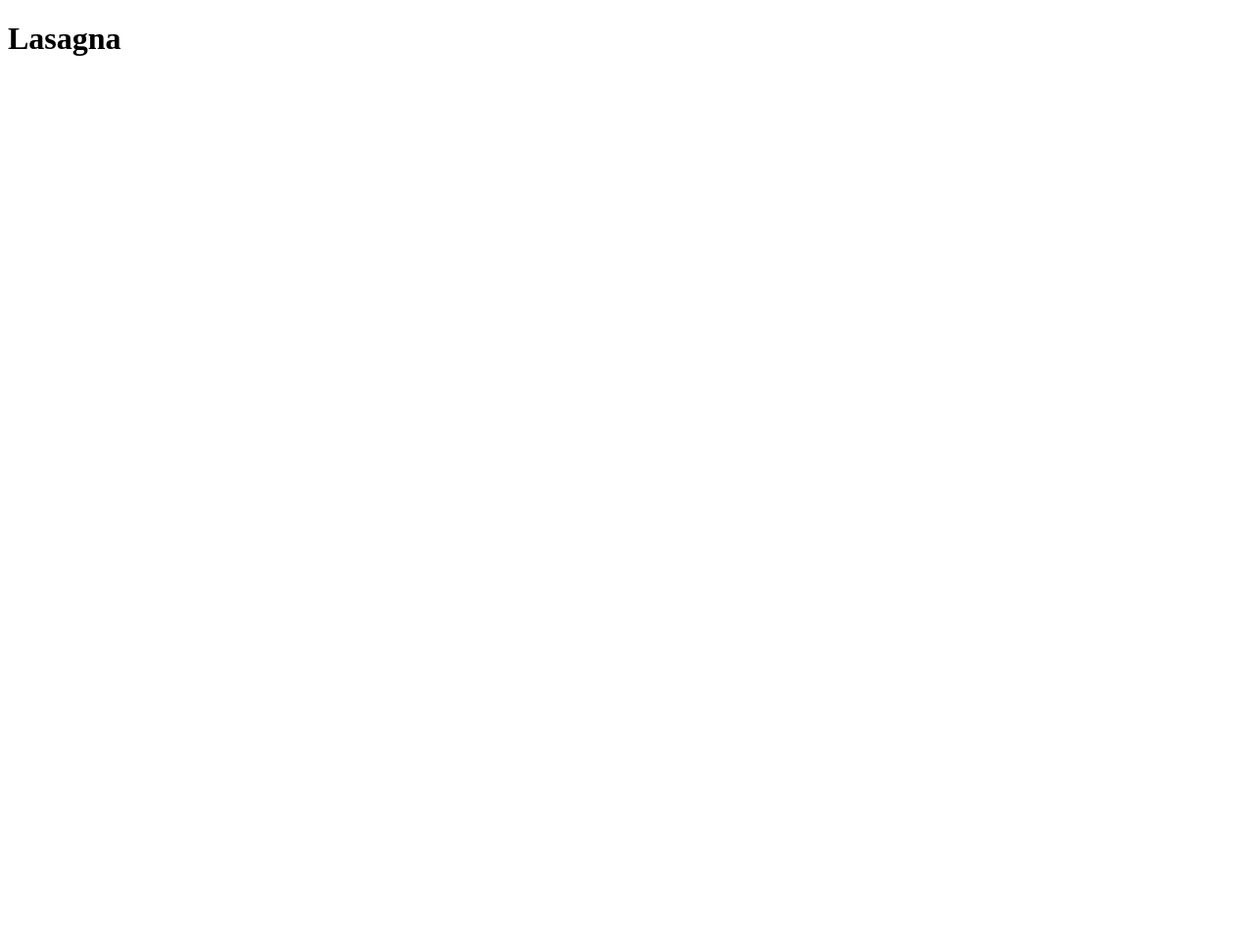
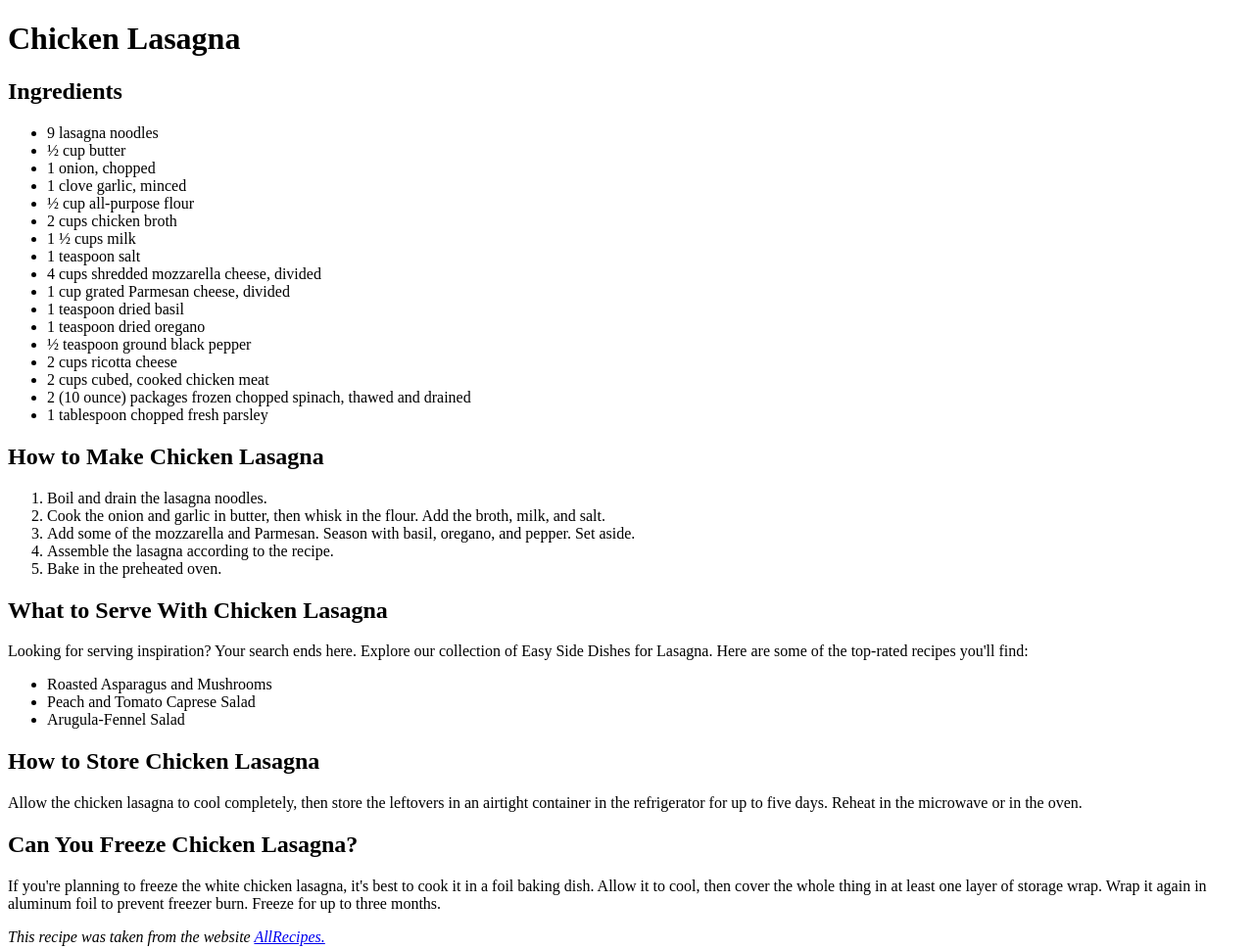
Before and after one commit to rottingyourself/odin-recipes, a plain HTML site: page recipes/lasagna.html in a window 1280 px wide. Shown: the whole page at 98% size. Before the commit the page ends 800 px from the top, so only its background shows below. Drawn offline with Linux system fonts and the light colour scheme.

Commit message:
Adicionando a receita completa da Lasagna, futuramente adicionar imagem

```diff
--- a/recipes/lasagna.html
+++ b/recipes/lasagna.html
@@ -3,9 +3,54 @@
 <head>
     <meta charset="UTF-8">
     <meta name="viewport" content="width=device-width, initial-scale=1.0">
-    <title>Lasagna</title>
+    <title>Chicken Lasagna Recipe</title>
 </head>
 <body>
-    <h1>Lasagna</h1>
+    <h1>Chicken Lasagna</h1>
+    <h2>Ingredients</h2>
+    <ul>
+        <li>9 lasagna noodles</li>
+        <li>½ cup butter</li>
+        <li>1 onion, chopped</li>
+        <li>1 clove garlic, minced</li>
+        <li>½ cup all-purpose flour</li>
+        <li>2 cups chicken broth</li>
+        <li>1 ½ cups milk</li>
+        <li>1 teaspoon salt</li>
+        <li>4 cups shredded mozzarella cheese, divided</li>
+        <li>1 cup grated Parmesan cheese, divided</li>
+        <li>1 teaspoon dried basil</li>
+        <li>1 teaspoon dried oregano</li>
+        <li>½ teaspoon ground black pepper</li>
+        <li>2 cups ricotta cheese</li>
+        <li>2 cups cubed, cooked chicken meat</li>
+        <li>2 (10 ounce) packages frozen chopped spinach, thawed and drained</li>
+        <li>1 tablespoon chopped fresh parsley</li>
+    </ul>
+
+    <h2>How to Make Chicken Lasagna</h2>
+    <ol>
+        <li>Boil and drain the lasagna noodles.</li>
+        <li>Cook the onion and garlic in butter, then whisk in the flour. Add the broth, milk, and salt.</li>
+        <li>Add some of the mozzarella and Parmesan. Season with basil, oregano, and pepper. Set aside.</li>
+        <li>Assemble the lasagna according to the recipe.</li>
+        <li>Bake in the preheated oven.</li>
+    </ol>
+
+    <h2>What to Serve With Chicken Lasagna</h2>
+    <p>Looking for serving inspiration? Your search ends here. Explore our collection of Easy Side Dishes for Lasagna. Here are some of the top-rated recipes you'll find:</p>
+    <ul>
+        <li>Roasted Asparagus and Mushrooms</li>
+        <li>Peach and Tomato Caprese Salad</li>
+        <li>Arugula-Fennel Salad</li>
+    </ul>
+
+    <h2>How to Store Chicken Lasagna</h2>
+    <p>Allow the chicken lasagna to cool completely, then store the leftovers in an airtight container in the refrigerator for up to five days. Reheat in the microwave or in the oven.</p>
+
+    <h2>Can You Freeze Chicken Lasagna?</h2>
+    <p>If you're planning to freeze the white chicken lasagna, it's best to cook it in a foil baking dish. Allow it to cool, then cover the whole thing in at least one layer of storage wrap. Wrap it again in aluminum foil to prevent freezer burn. Freeze for up to three months.</p>
+
+    <p><em>This recipe was taken from the website <a href="https://www.allrecipes.com" target="_blank">AllRecipes. </a></em></p>
 </body>
 </html>
```
